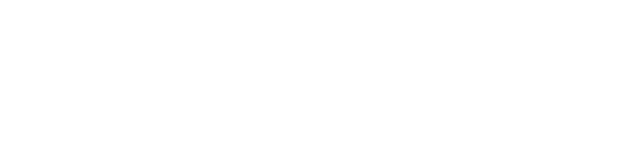
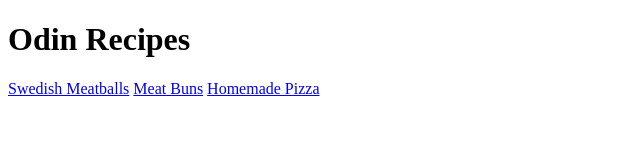
Before and after one commit to NikitaPermyakov/odin-recipes, a plain HTML site: page index.html in a window 1280 px wide. Shown: the whole page, without its empty margins (0-640 px from the left). Drawn offline with Linux system fonts and the light colour scheme.

Commit message:
Include links between pages

```diff
--- a/index.html
+++ b/index.html
@@ -8,5 +8,9 @@
     </head>
 
     <body>
+        <h1>Odin Recipes</h1>
+        <a href="recipes/swedish-meatballs.html">Swedish Meatballs</a>
+        <a href="recipes/meat-buns.html">Meat Buns</a>
+        <a href="recipes/homemade-pizza.html">Homemade Pizza</a>
     </body>
 </html>
```
